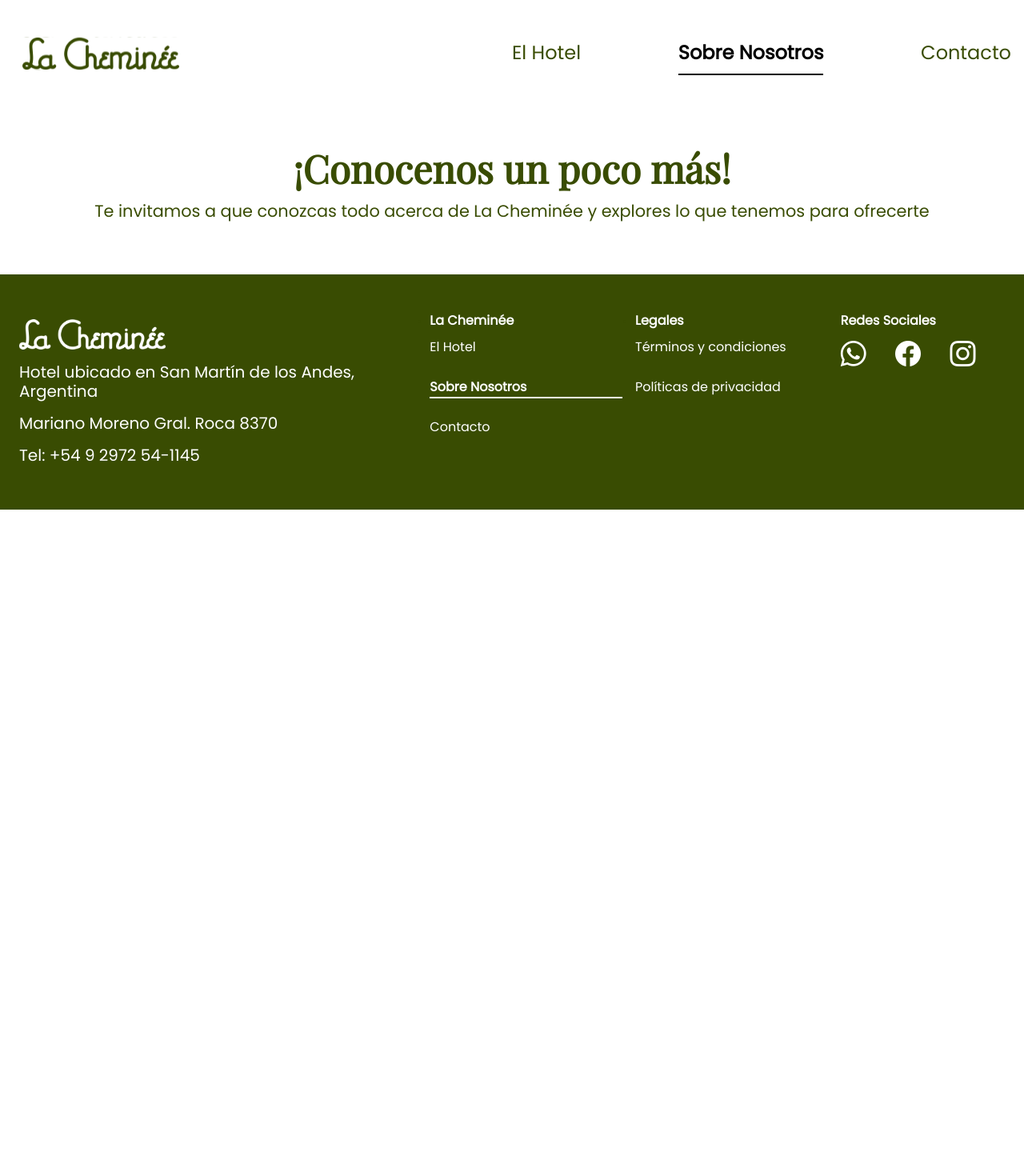
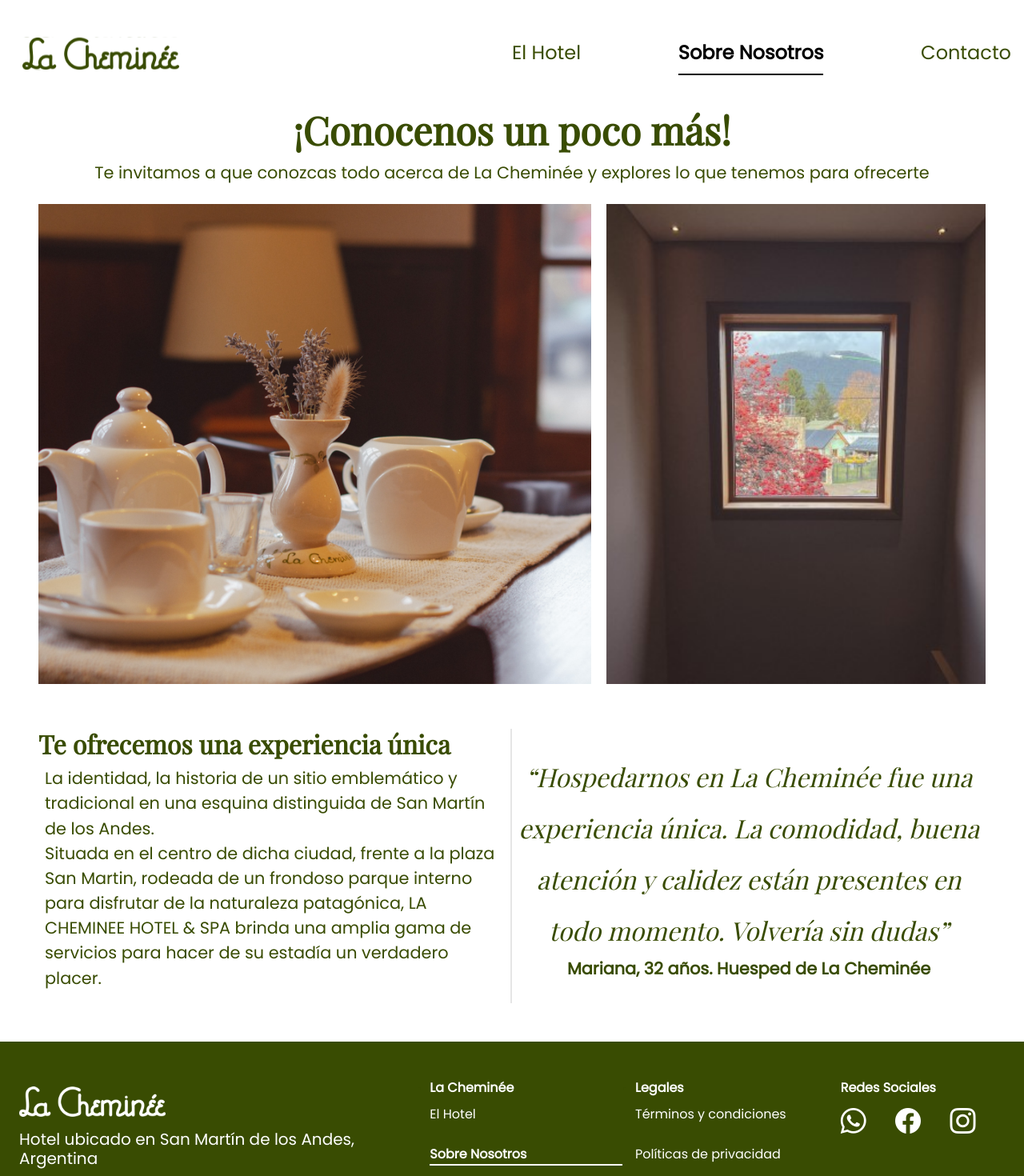
Before and after one commit to agusnarvaez/la-cheminee-react, a React (Create React App) app: page /sobre-nosotros in a window 1280 px wide. Shown: the top 1470 px of the page at 80% size. Before the commit the page ends 800 px from the top, so only its background shows below. Built offline with nearby package versions, Linux system fonts and the light colour scheme; no server answers.

Commit message:
Agrego sección de experiencia y testimonio

```diff
--- /dev/null
+++ b/src/assets/styles/about.css
@@ -0,0 +1,55 @@
+/*! #######################################*/
+/*! ############### MOBILE ###############*/
+/*! #######################################*/
+
+/* .introduction-images-container{
+    width: 100%;
+    height: 600px;
+} */
+.introduction-images-container img{
+    width: 100%;
+    height: 100%;
+    object-fit: cover;
+    box-shadow: 0px 4px 56px 2px rgba(0, 0, 0, 0.25);
+}
+.testimonios-container{
+    border-bottom: 2px solid rgba(0, 0, 0, 0.10);
+}
+/*! ########################################*/
+/*! ##### TABLETS & LARGER SMARTPHONES #####*/
+/*! ########################################*/
+@media (min-width: 481px) {
+
+
+    .introduction-images{
+        height: 400px;
+    }
+
+    .col-md-40{
+        width: 40%;
+    }
+
+}
+
+/*! ########################################*/
+/*! ################ LAPTOPS ###############*/
+/*! ########################################*/
+@media (min-width: 769px) {
+
+    .introduction-images{
+        height: 500px;
+    }
+    .testimonios-container{
+        border-bottom: none;
+        border-right: 2px solid rgba(0, 0, 0, 0.10);
+    }
+}
+
+/*! ########################################*/
+/*! ############ LARGER DESKTOPS ###########*/
+/*! ########################################*/
+@media (min-width: 1280px) {
+    .introduction-images{
+        height: 600px;
+    }
+}
--- a/src/assets/styles/index.css
+++ b/src/assets/styles/index.css
@@ -18,6 +18,12 @@
     width: 100%;
     overflow-x: hidden;
 }
+
+.introduction-image{
+    box-shadow: 0px 4px 56px 2px rgba(0, 0, 0, 0.25);
+    object-fit: cover;
+}
+
 .fs-1rem{
     font-size: 1rem;
 }
@@ -105,6 +111,10 @@
     .fs-md-15rem{
         font-size: 1.5rem;
     }
+
+    .h-md-100{
+        height: 100%;
+    }
 }
 
 
--- a/src/components/About/About.jsx
+++ b/src/components/About/About.jsx
@@ -1,17 +1,34 @@
 import HelmetData from '../HelmetData'
 import '../../assets/styles/index.css'
-
+import '../../assets/styles/about.css'
+import decoracion from '../../assets/images/decoracion-2.jpg'
+import ventana from '../../assets/images/ventana.jpg'
 export default function About({metaData}) {
   return (
-    <main className="container-fluid p-0 px-2 px-lg-5 d-flex flex-column align-items-center">
+    <main className="container-fluid p-0 px-3 px-md-4 px-lg-5 d-flex flex-column align-items-center">
       <HelmetData metaData={metaData}/>
 
-      <div className="container-fluid p-0 py-5 d-flex flex-column align-items-center">
-        <h1 className='texto-elegante text-center texto-verde-la-cheminee fw-bold fs-lg-3rem'>¡Conocenos un poco más!</h1>
-        <p className='texto-verde-la-cheminee text-center fs-1rem fs-md-13rem px-md-3 px-lg-5'>Te invitamos a que conozcas todo acerca de La Cheminée y explores lo que tenemos para ofrecerte</p>
-      </div>
+    <div className="container-fluid p-0 py-0 d-flex flex-column align-items-center">
+      <h1 className='texto-elegante text-center texto-verde-la-cheminee fw-bold fs-lg-3rem'>¡Conocenos un poco más!</h1>
+      <p className='texto-verde-la-cheminee text-center fs-1rem fs-md-13rem px-md-3 px-lg-5'>Te invitamos a que conozcas todo acerca de La Cheminée y explores lo que tenemos para ofrecerte</p>
+    </div>
+
+    <div className='introduction-images container-fluid p-0 my-2 m-0 row justify-content-center justify-content-md-between'>
+      <img className='img-fluid col-12 col-md-7 p-0 object-fit-cover mb-2 mb-md-0' src={decoracion} alt="spa-5" />
+      <img className='img-fluid col-12 col-md-40 p-0 object-fit-cover' src={ventana} alt="spa-6" />
+    </div>
 
 
+    <div className="container-fluid p-0 py-0 py-lg-5 d-flex flex-column flex-lg-row align-items-center">
+      <div className='col-12 col-lg-6 testimonios-container'>
+        <h2 className='texto-elegante text-center text-lg-start texto-verde-la-cheminee fw-bold fs-lg-2rem'>Te ofrecemos una experiencia única</h2>
+        <p className='texto-verde-la-cheminee text-center text-lg-start fs-1rem fs-md-13rem px-md-3 px-lg-2'>La identidad, la historia de un sitio emblemático y tradicional en una esquina distinguida de San Martín de los Andes. <br/>Situada en el centro de dicha ciudad, frente a la plaza San Martin, rodeada de un frondoso parque interno para disfrutar de la naturaleza patagónica, LA CHEMINEE HOTEL & SPA brinda una amplia gama de servicios para hacer de su estadía un verdadero placer.</p>
+      </div>
+      <div className='col-12 col-lg-6'>
+        <h2 className='texto-elegante text-center texto-verde-la-cheminee fs-2 m-0 lh-lg pt-3 px-2 fst-italic fw-light'>“Hospedarnos en La Cheminée fue una experiencia única. La comodidad, buena atención y calidez están presentes en todo momento. Volvería sin dudas”</h2>
+        <p className='texto-verde-la-cheminee text-center fw-bold fs-1rem fs-md-13rem px-md-3 px-lg-5'>Mariana, 32 años. Huesped de La Cheminée</p>
+      </div>
+    </div>
 
     </main>
   )
--- a/src/components/Header.jsx
+++ b/src/components/Header.jsx
@@ -17,7 +17,7 @@
             <NavLink
                 onClick={scrollToTop}
                 className="col-6 col-md-5 col-lg-4 d-flex align-center"
-                to='/inicio'
+                to='/'
                 title='inicio'
                 exact="true"
             >
```
Also changed, not shown: src/assets/images/ventana.jpg (added).
